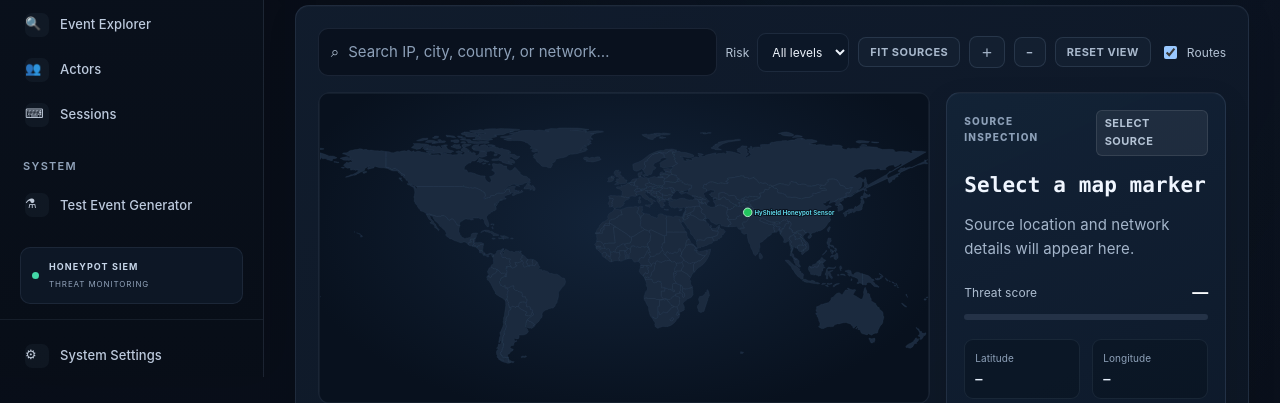
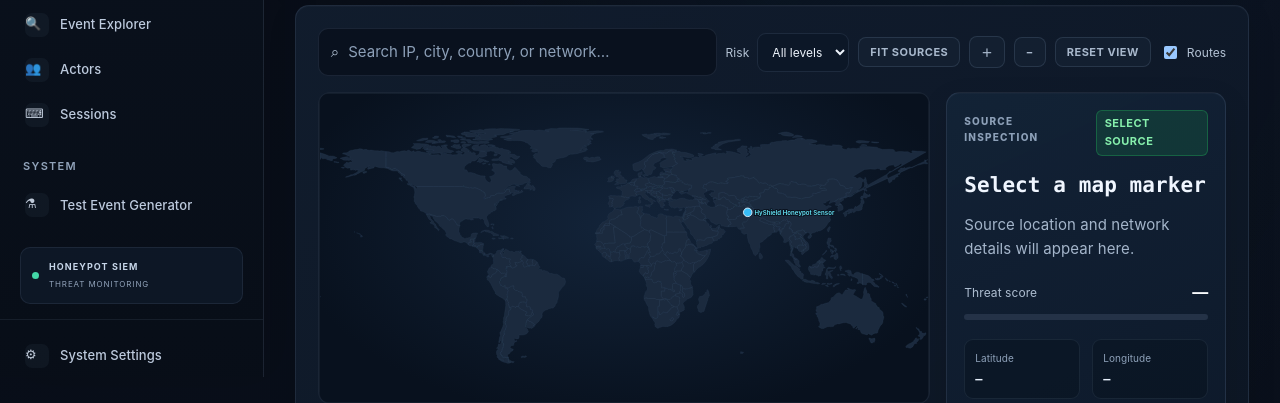
Before and after one commit to faizan-manazir/HyShield-A-Hybrid-AI-Driven-SSH-Honeypot-Framework-with-Dockerized-Command-Execution, a FastAPI app: page /geomap in a window 1280 px wide. Shown: the part 423-826 px from the top of the page. Run offline with FastAPI, Linux system fonts and the light colour scheme; data comes from the database, SQL or seed files in the repository.

Commit message:
Set honeypot sensor blue and low risk green

```diff
--- a/python-siem/app/static/style.css
+++ b/python-siem/app/static/style.css
@@ -77,7 +77,7 @@ tr:hover td { background: rgba(255,255,255,.02); }
 .CRITICAL { background: rgba(244,63,94,.18); color: #fb7185; border-color: rgba(244,63,94,.25); }
 .HIGH { background: rgba(249,115,22,.18); color: #fb923c; border-color: rgba(249,115,22,.25); }
 .MEDIUM { background: rgba(253,230,138,.18); color: #FDE68A; border-color: rgba(253,230,138,.32); }
-.LOW { background: rgba(255,255,255,.06); color: var(--muted); border-color: rgba(255,255,255,.1); }
+.LOW { background: rgba(34,197,94,.14); color: #86efac; border-color: rgba(34,197,94,.3); }
 .OPEN { background: rgba(16,185,129,.12); color: #34d399; border-color: rgba(16,185,129,.25); }
 .CLOSED { background: rgba(107,114,128,.15); color: var(--muted); border-color: rgba(107,114,128,.25); }
 .AUTH { background: rgba(139,92,246,.18); color: #a78bfa; border-color: rgba(139,92,246,.25); }
@@ -109,7 +109,7 @@ a.chip:hover { color: var(--cyan-soft); border-color: rgba(6,182,212,.5); text-d
 .dot.CRITICAL { background: var(--red); box-shadow: 0 0 8px rgba(244,63,94,.8); }
 .dot.HIGH { background: var(--orange); box-shadow: 0 0 8px rgba(249,115,22,.8); }
 .dot.MEDIUM { background: #FDE68A; box-shadow: 0 0 8px rgba(253,230,138,.65); }
-.dot.LOW { background: var(--blue); }
+.dot.LOW { background: #22c55e; box-shadow: 0 0 8px rgba(34,197,94,.55); }
 .actor-row { display: flex; justify-content: space-between; align-items: center; padding: 14px 24px; border-top: 1px solid var(--line); }
 .actor-row:first-child { border-top: 0; }
 
@@ -137,7 +137,7 @@ a.chip:hover { color: var(--cyan-soft); border-color: rgba(6,182,212,.5); text-d
 .worldmap .land { fill: #161b2b; stroke: #26304a; stroke-width: .4; }
 .worldmap .arc { fill: none; stroke-width: 1.1; stroke-opacity: .55; stroke-dasharray: 4 4; animation: flow 1.5s linear infinite; }
 @keyframes flow { to { stroke-dashoffset: -16; } }
-.worldmap .honeypot { fill: #22c55e; stroke: #bbf7d0; stroke-width: 1.5; }
+.worldmap .honeypot { fill: #38bdf8; stroke: #e0f2fe; stroke-width: 1.5; }
 .worldmap .map-label { fill: #67e8f9; font-size: 10px; font-weight: 600; paint-order: stroke; stroke: #07070b; stroke-width: 3px; }
 
 /* session detail */
@@ -877,7 +877,7 @@ input::placeholder, textarea::placeholder { color: #8fa2b9; opacity: 1; }
 .overview-map-legend { display:flex; gap:12px; margin-top:7px; font-size:8px; color:#8da0b8; }
 .overview-map-legend span { display:flex; align-items:center; gap:5px; }
 .overview-map-legend i, .overview-distribution-legend i { display:inline-block; width:5px; height:5px; border-radius:50%; }
-.legend-high { background:#f87171; } .legend-observed { background:#fbbf24; } .legend-honeypot { background:#22c55e; }
+.legend-high { background:#f87171; } .legend-observed { background:#22c55e; } .legend-honeypot { background:#38bdf8; }
 .overview-priorities-panel { display:flex; flex-direction:column; }
 .overview-priorities-panel .overview-card-heading { margin-bottom:7px; }
 .overview-priority-list { display:flex; flex-direction:column; gap:0; flex:1; min-height:0; }
```
